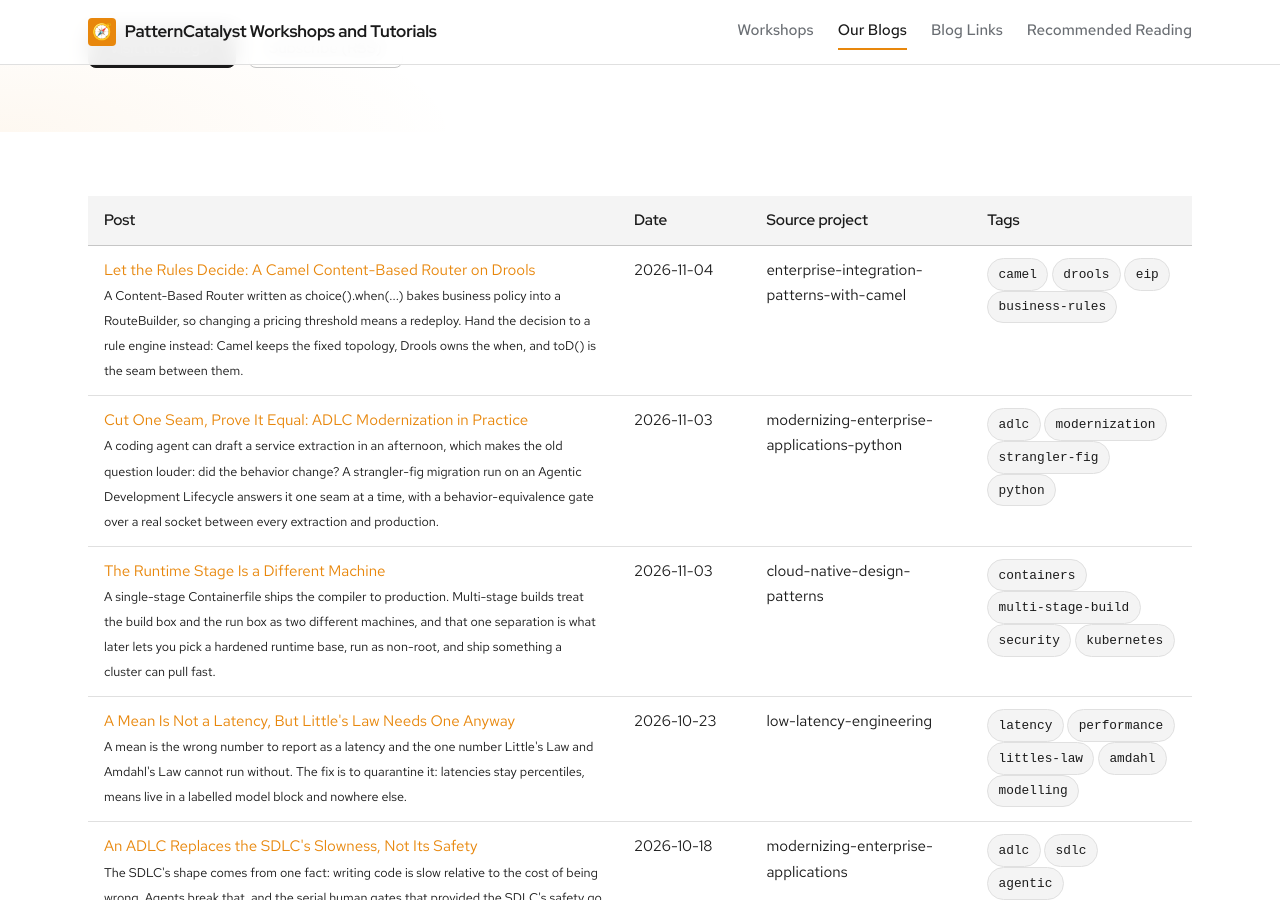
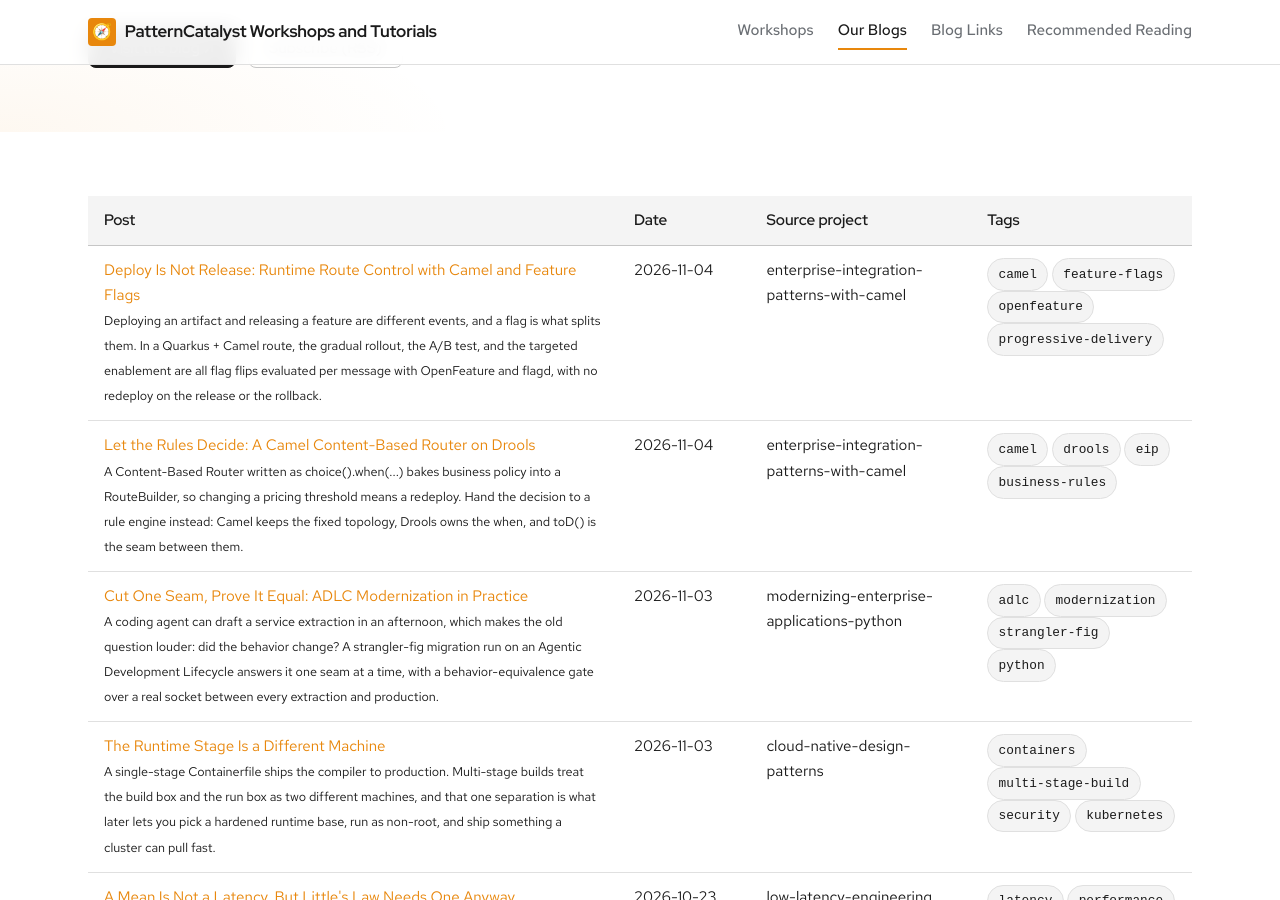
Before and after one commit to patterncatalyst/patterncatalyst-workshops-tutorials-list, a Jekyll site: the page built from blogs.html, in a window 1280 px wide and 900 px high, scrolled down 392 px. Built offline with Jekyll 4.4.1, drawn with Linux system fonts in a browser that asks for light colours; some web fonts are replaced.

Commit message:
data(blogs): feature 'Deploy Is Not Release' (#61)
Co-authored-by: PatternCatalyst <local@example.invalid>

```diff
--- a/_data/blogs.yml
+++ b/_data/blogs.yml
@@ -31,6 +31,19 @@
 #
 # blogs.html renders a friendly empty state when the list below is empty.
 # ─────────────────────────────────────────────────────────────────────────
+
+- title: "Deploy Is Not Release: Runtime Route Control with Camel and Feature Flags"
+  date: "2026-11-04"
+  author: "Pattern Catalyst"
+  url: "https://patterncatalyst.github.io/patterncatalyst-blog/2026/11/04/deploy-is-not-release/"
+  blurb: >
+    Deploying an artifact and releasing a feature are different events, and a
+    flag is what splits them. In a Quarkus + Camel route, the gradual rollout,
+    the A/B test, and the targeted enablement are all flag flips evaluated per
+    message with OpenFeature and flagd, with no redeploy on the release or the
+    rollback.
+  tags: ["camel", "feature-flags", "openfeature", "progressive-delivery"]
+  source_project: "enterprise-integration-patterns-with-camel"
 
 - title: "Let the Rules Decide: A Camel Content-Based Router on Drools"
   date: "2026-11-04"
```
